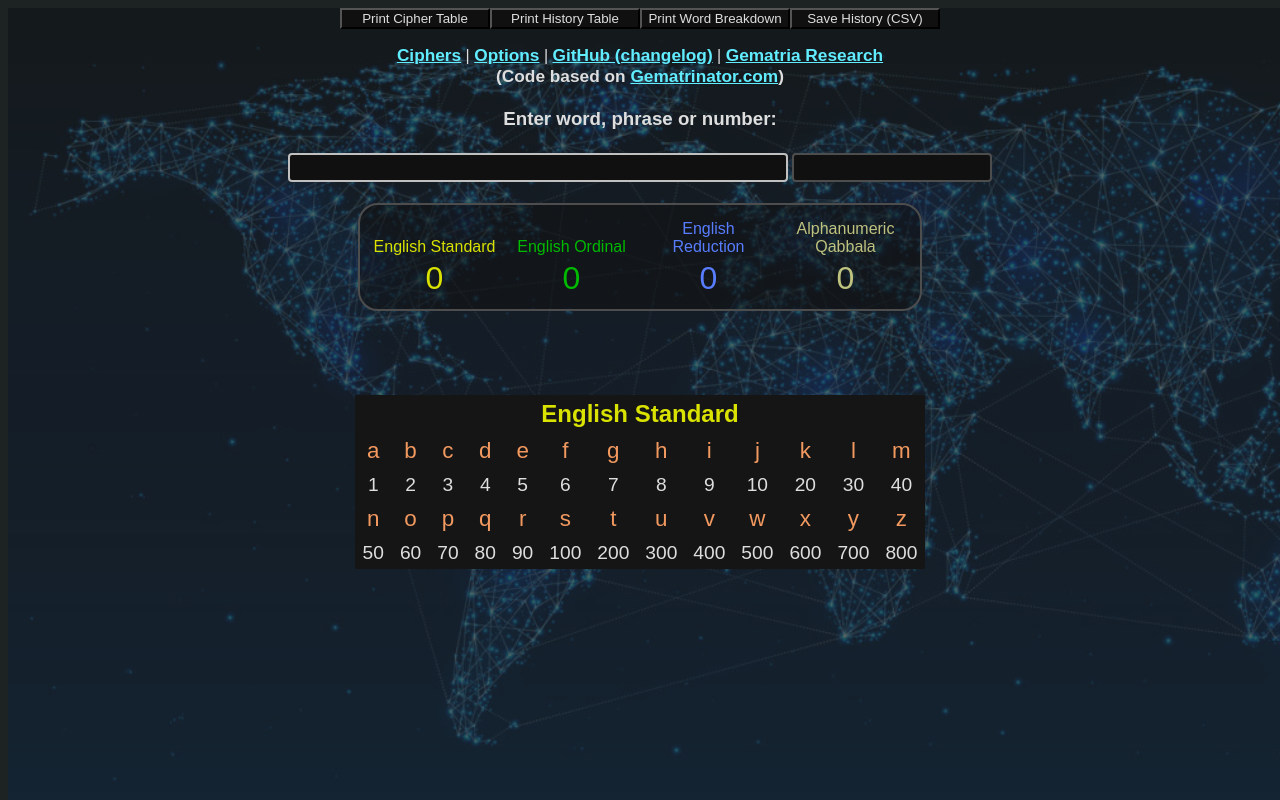
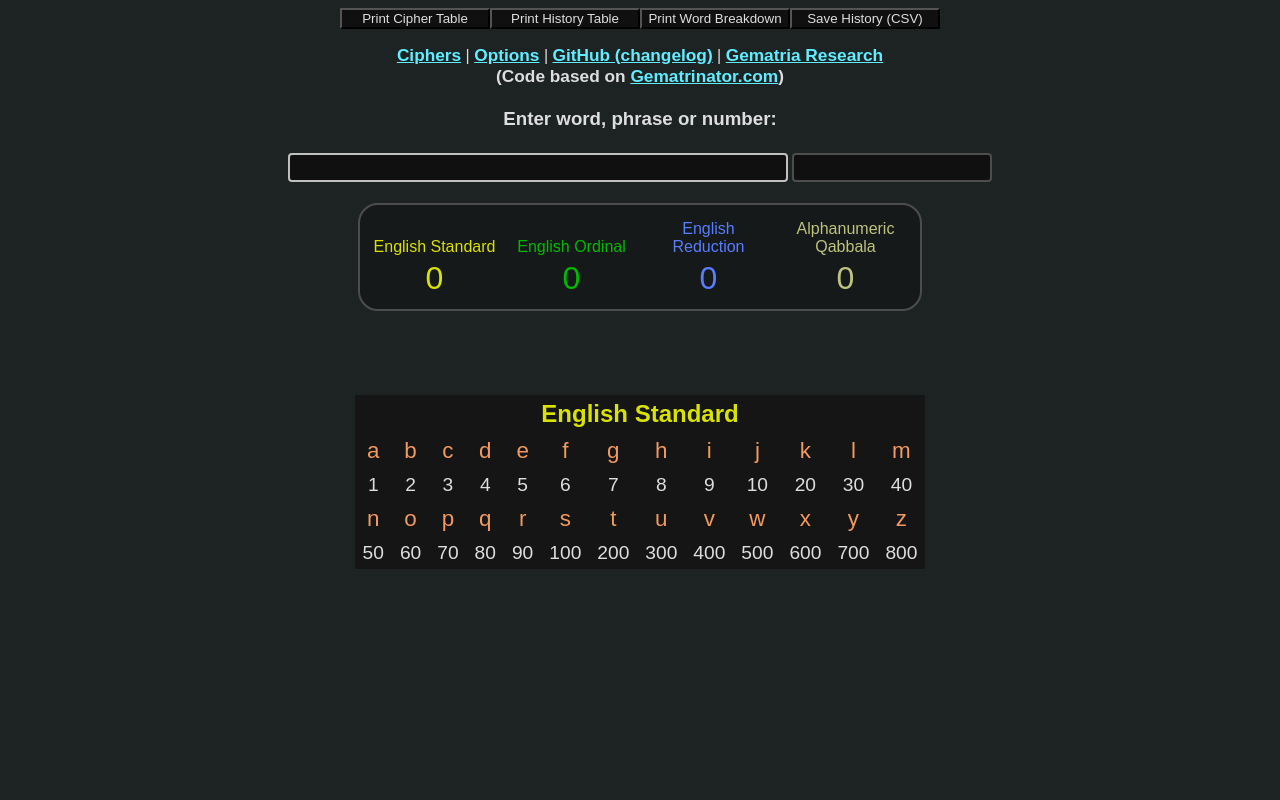
Before and after one commit to Alektryon/gemcon, a plain HTML site: page index.html in a window 1280 px wide. Drawn offline with Linux system fonts and the light colour scheme.

Commit message:
Update index.html

```diff
--- a/index.html
+++ b/index.html
@@ -19,16 +19,6 @@
 
 <body onload="Page_Launch()">
 <canvas id="canv"></canvas>
-
-<div id="world_map_bg" style="
-    position: fixed;
-    width: 100%;
-    height: 100%;
-    opacity: 0.3;
-    z-index: -1;
-    background-size: cover;
-    background-image: url('calc/world_map.jpg');
-"></div>
 
 <div id="overlay"></div>
 <div id="highlight_panel" style="display: none;"></div>
```
